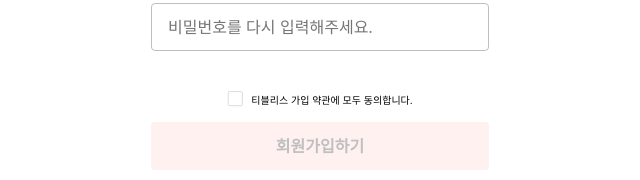
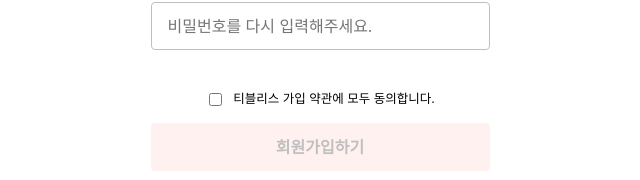
Before and after one commit to Tea-Bliss/FE_Tea_Bliss, a Next.js app: page /sign-up in a window 1280 px wide. Shown: the part 567-747 px from the top of the page, without its empty margins (320-960 px from the left). Built offline with nearby package versions, Linux system fonts and the light colour scheme.

Commit message:
refactor: 피드백 수정

```diff
--- a/src/components/common/Header/Header.tsx
+++ b/src/components/common/Header/Header.tsx
@@ -1,12 +1,18 @@
+'use client';
+
 import Link from 'next/link';
 
 import ROUTE from '@/constants/route';
 import Logo from '@/images/logo.svg';
 
-export default function Header() {
+interface HeaderProps {
+  className: string;
+}
+
+export default function Header({ className }: HeaderProps) {
   return (
-    <Link href={ROUTE.HOME}>
-      <Logo width={338} height={100} />
+    <Link href={ROUTE.HOME} className={className}>
+      <Logo width="100%" height="100%" />
     </Link>
   );
 }
--- a/src/components/common/RadioInput/RadioInput.module.scss
+++ b/src/components/common/RadioInput/RadioInput.module.scss
@@ -1,7 +1,3 @@
-.input {
-  display: none;
-}
-
 .label {
   cursor: pointer;
 }
--- a/src/components/common/RadioInput/RadioInput.tsx
+++ b/src/components/common/RadioInput/RadioInput.tsx
@@ -3,8 +3,6 @@ import { ComponentProps, forwardRef } from 'react';
 import classNames from 'classnames/bind';
 
 import styles from '@/components/common/RadioInput/RadioInput.module.scss';
-import CheckedBox from '@/icons/checkedBox.svg';
-import UnCheckedBox from '@/icons/unCheckedBox.svg';
 
 const cn = classNames.bind(styles);
 
@@ -22,11 +20,16 @@ export default forwardRef<HTMLInputElement, RadioInputProps>(function RadioInput
 ) {
   return (
     <div className={className}>
-      <label className={cn('label')} htmlFor={id} onClick={onChange}>
-        {checked ? <CheckedBox /> : <UnCheckedBox />}
-      </label>
-      <input className={cn('input')} ref={ref} {...props} type="radio" />
-      <p>{content}</p>
+      <input
+        className={cn('input')}
+        ref={ref}
+        id={id}
+        checked={checked}
+        {...props}
+        type="checkbox"
+        onChange={onChange}
+      />
+      <label htmlFor={id}>{content}</label>
     </div>
   );
 });
--- a/src/components/page-layout/signUpLayout/signUpForm/signUpForm.module.scss
+++ b/src/components/page-layout/signUpLayout/signUpForm/signUpForm.module.scss
@@ -32,7 +32,7 @@
 }
 
 .agree {
-  @include font(1.6rem, 400, null);
+  @include font(2rem, 400, null);
   @include flexSort(null, null, center, 0.8rem);
 }
 
--- a/src/components/page-layout/signUpLayout/signUpForm/signUpForm.tsx
+++ b/src/components/page-layout/signUpLayout/signUpForm/signUpForm.tsx
@@ -16,7 +16,7 @@ const cn = classNames.bind(styles);
 const schema = z
   .object({
     email: z.string().nonempty('이메일을 입력해주세요.').email('이메일 형식으로 작성해 주세요.'),
-    nickName: z.string().nonempty('닉네임을 입력해주세요.').max(10, '열 자 이하로 작성해주세요.'),
+    nickName: z.string().nonempty('닉네임을 입력해주세요.').max(10, '10자 이하로 작성해주세요.'),
     password: z.string().nonempty('비밀번호를 입력해주세요.').min(8, '8자 이상 입력해주세요.'),
     checkPassword: z.string().nonempty('비밀번호 확인을 입력해주세요.'),
     agree: z.boolean().refine((val) => val === true, '티블리스 가입 약관에 동의해야 합니다.'),
--- a/src/components/page-layout/signUpLayout/signUpLayout.module.scss
+++ b/src/components/page-layout/signUpLayout/signUpLayout.module.scss
@@ -1,8 +1,30 @@
 .layout {
   @include flexSort(null, center, null, null);
-  padding: 8.5rem 0;
+  padding: 8.5rem 0 12.2rem 0;
+
+  @include tablet {
+    padding: 10.4rem 0;
+  }
+
+  @include mobile {
+    padding: 6.6rem 2.7rem 11.8rem 2.7rem;
+  }
 }
 
 .container {
-  @include flexSort(column, center, center, 4rem);
+  @include flexSort(column, null, center, 4rem);
+
+  @include mobile {
+    width: 100%;
+  }
 }
+
+.header {
+  width: 33.9rem;
+  height: 10rem;
+
+  @include mobile {
+    width: 18.8rem;
+    height: 5.5rem;
+  }
+}
--- a/src/components/page-layout/signUpLayout/signUpLayout.tsx
+++ b/src/components/page-layout/signUpLayout/signUpLayout.tsx
@@ -11,7 +11,7 @@ export default function SignUpLayout() {
   return (
     <main className={cn('layout')}>
       <div className={cn('container')}>
-        <Header />
+        <Header className={cn('header')} />
         <SignUpForm />
       </div>
     </main>
```
Also changed, not shown: public/images/logo.svg.
